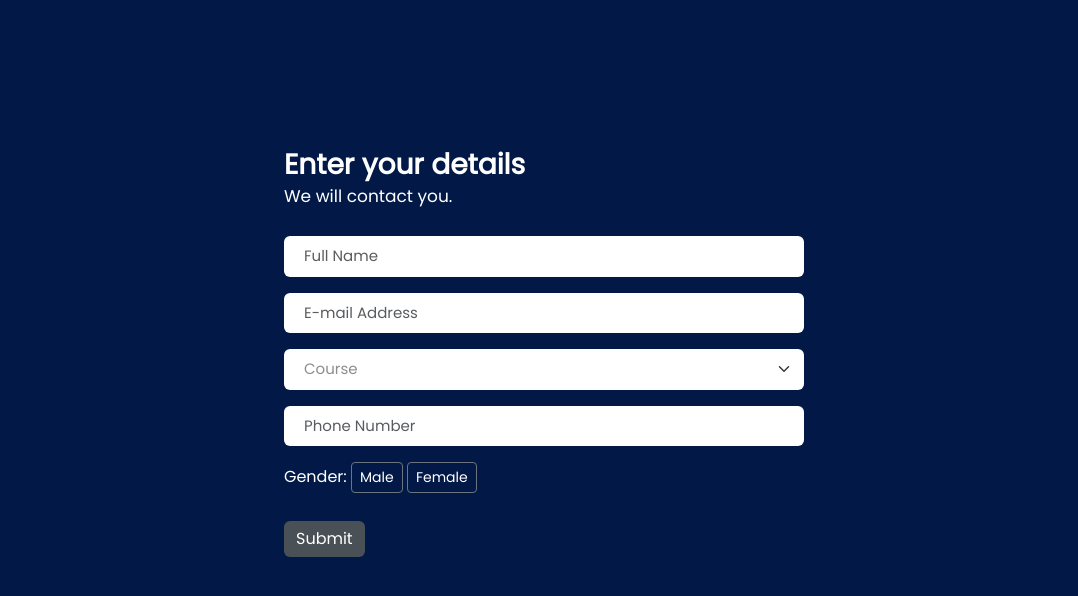
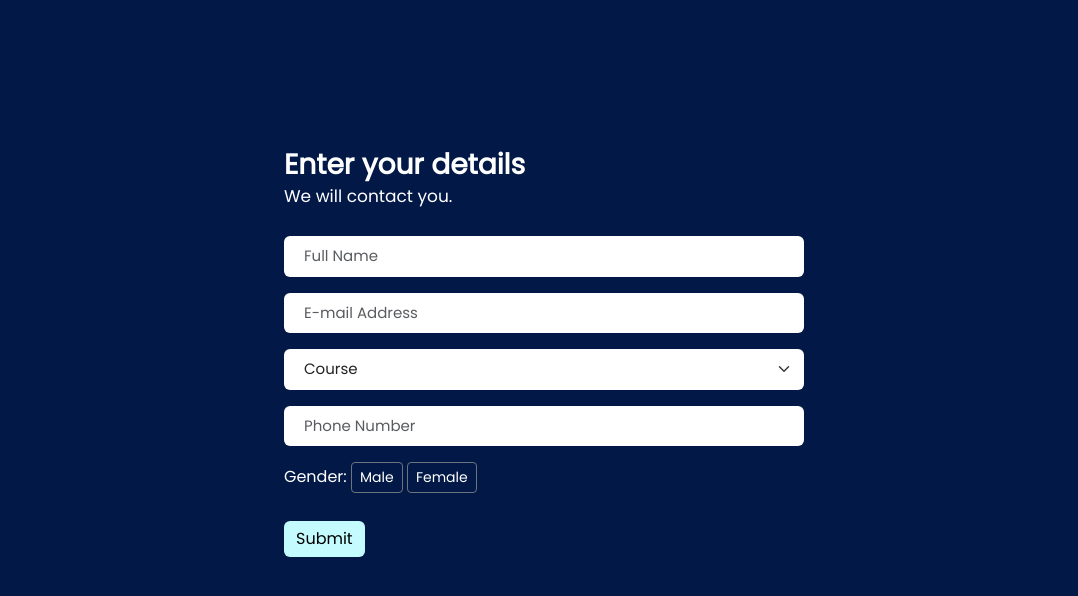
Before and after one commit to ZuhriNoor/acadima, a plain HTML site: page moreinfo.html in a window 1280 px wide. In both pictures the pointer is over the button "Submit". Shown: the part 92-688 px from the top of the page, without its empty margins (96-1174 px from the left). Drawn offline with nearby package versions, Linux system fonts and the light colour scheme.

Commit message:
Update moreInfoStyles.css

```diff
--- a/css/moreInfoStyles.css
+++ b/css/moreInfoStyles.css
@@ -163,7 +163,7 @@ html,body
     background-color: #fff;
     font-size: 15px;
     font-weight: 300;
-    color: #8D8D8D;
+    color: #212121;
     -webkit-transition: all 0.3s ease;
     transition: all 0.3s ease;
     margin-top: 16px;
@@ -178,7 +178,8 @@ html,body
 }
 
 .btn-primary:hover, .btn-primary:focus, .btn-primary:active{
-    background-color: #495056;
+    background-color: #C3FBFF;
+    color: black;
     outline: none !important;
     border: none !important;
      box-shadow: none;
```
